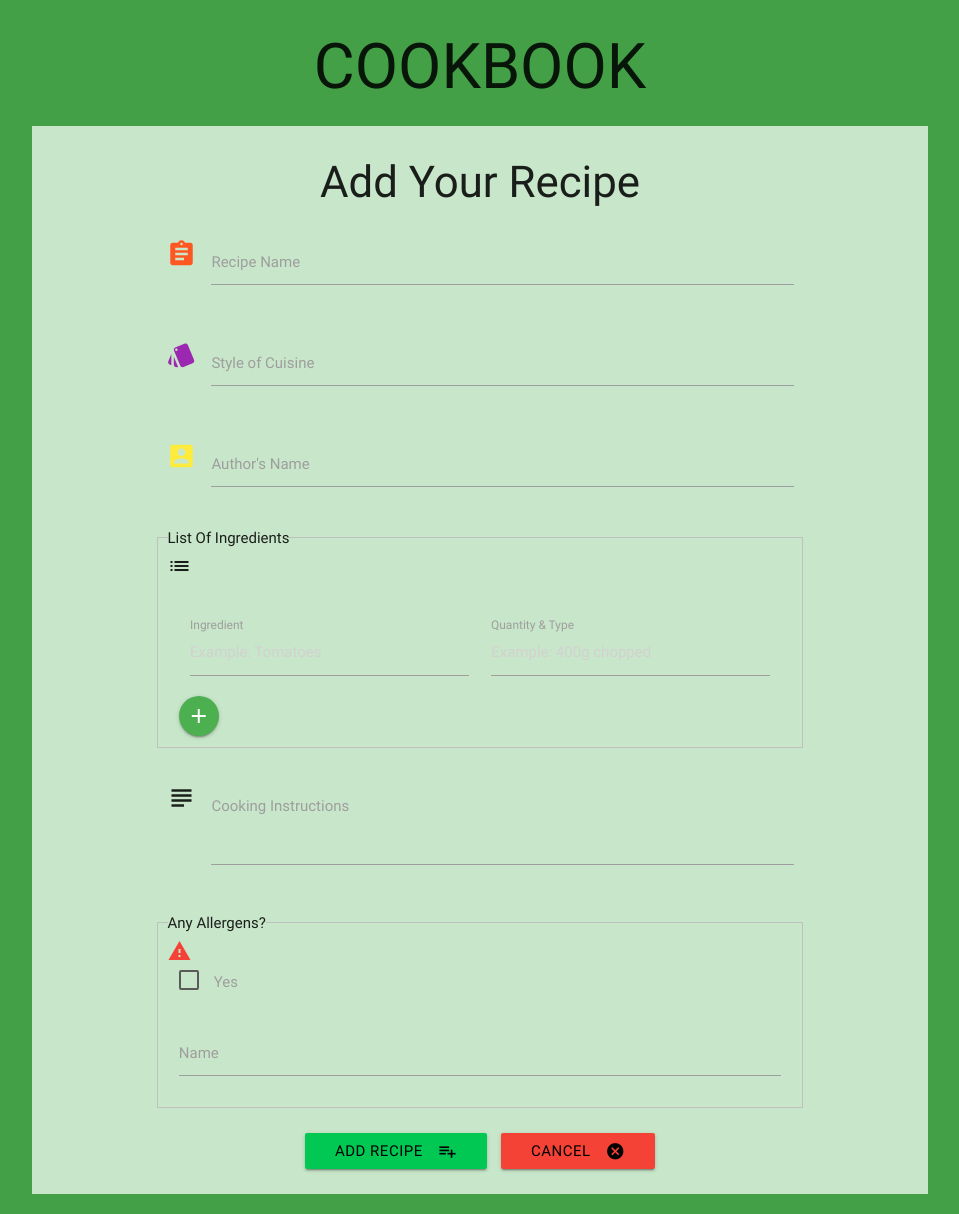
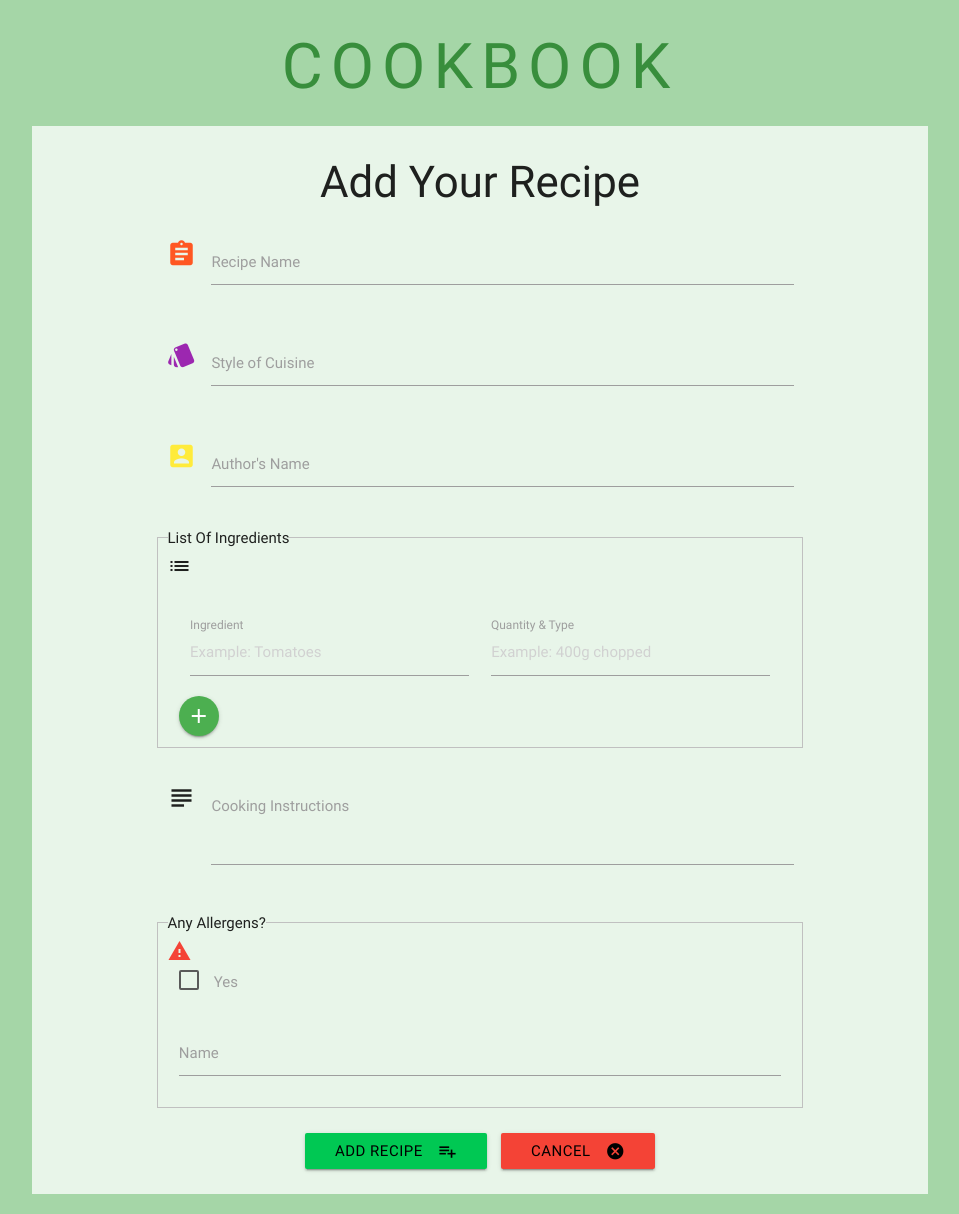
Before and after one commit to Code-Institute-Submissions/Data_Project-1, a Flask app: page /add_recipe in a window 1280 px wide. Shown: the whole page, without its empty margins (160-1119 px from the left). Run offline with Flask 2, Linux system fonts and the light colour scheme; some libraries are stand-ins or nearby versions.

Commit message:
Altered page colours and added extra CSS styling for pagination and displaying recipe instructions

```diff
--- a/run.py
+++ b/run.py
@@ -1,6 +1,7 @@
 import os
 import env
-from flask import Flask, render_template, redirect, request, url_for, session
+
+from flask import Flask, render_template, redirect, request, url_for, session, json
 from flask_paginate import Pagination, get_page_args
 from flask_pymongo import PyMongo
 from bson.objectid import ObjectId
--- a/static/style.css
+++ b/static/style.css
@@ -1,3 +1,7 @@
+h1 {
+    letter-spacing: 8px;
+}
+
 .btn {
     margin: 5px;
 }
@@ -5,3 +9,15 @@
 main {
     padding-top: 10px;
 }
+
+.pagination a {
+    border: 1px solid #ddd;
+}
+
+.pagination a:hover:not(.active) {
+    background-color: #ddd;
+}
+
+#display {
+    white-space: pre-line;
+}
--- a/templates/base.html
+++ b/templates/base.html
@@ -9,13 +9,13 @@
     <link rel="stylesheet" href="https://cdnjs.cloudflare.com/ajax/libs/materialize/0.100.2/css/materialize.min.css">
     <link rel="stylesheet" href="{{ url_for('static', filename='style.css') }}">
 </head>
-<body class="green darken-1">
+<body class="green lighten-3">
     <div class="container">
         <header>
-            <h1 class="center-align">COOKBOOK</h1>
+            <h1 class="center-align green-text text-darken-2">COOKBOOK</h1>
         </header>
     </div>
-    <main class="container green lighten-4">
+    <main class="container green lighten-5">
         {% block content %}
 
         {% endblock %}
--- a/templates/recipe.html
+++ b/templates/recipe.html
@@ -19,9 +19,9 @@
         </ul>
     </div>
     <div class="row">
-        <p><strong>Instructions</strong>
-            {{ recipe.instructions }}
-        </p>
+        <div class="center-align"><strong>Instructions</strong>
+            <p id="display">{{ recipe.instructions }}</p>
+        </div>
     </div>
     <div class="row">
         {% if recipe.allergens == True %}
```
